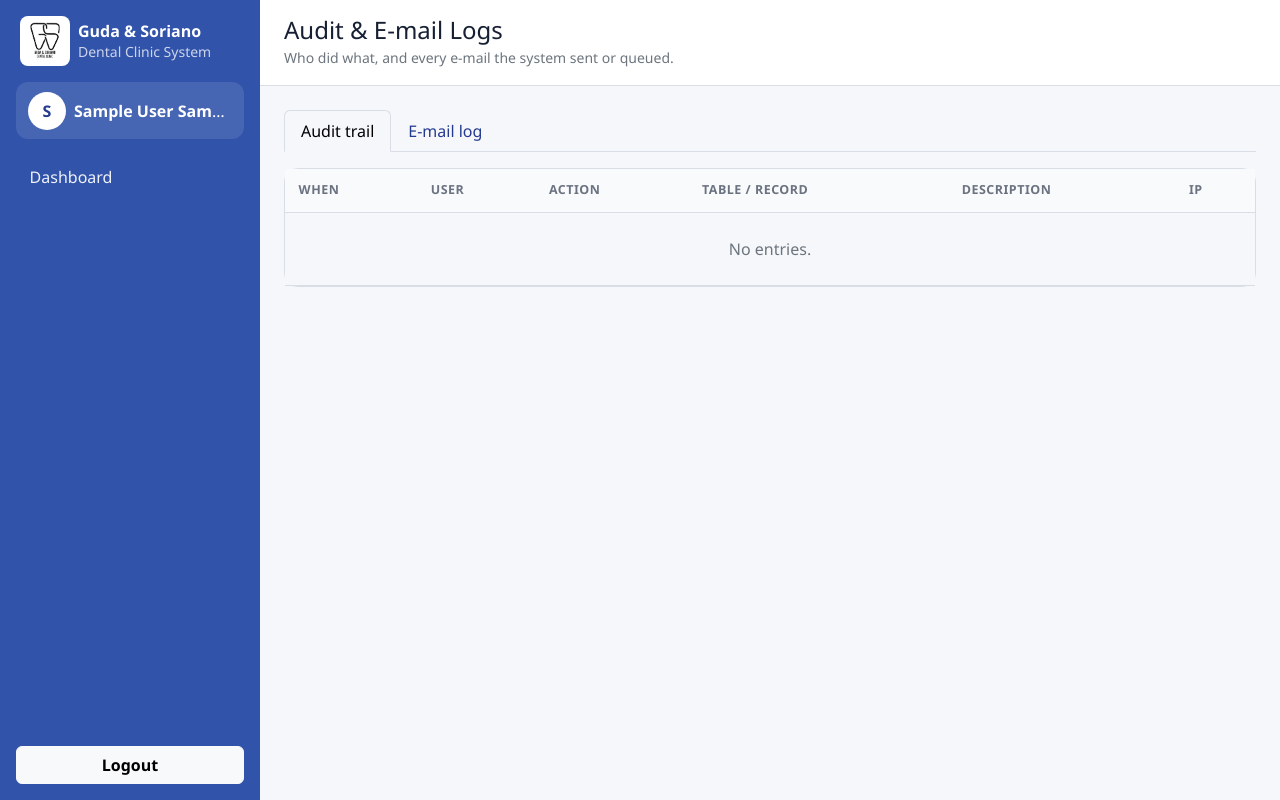
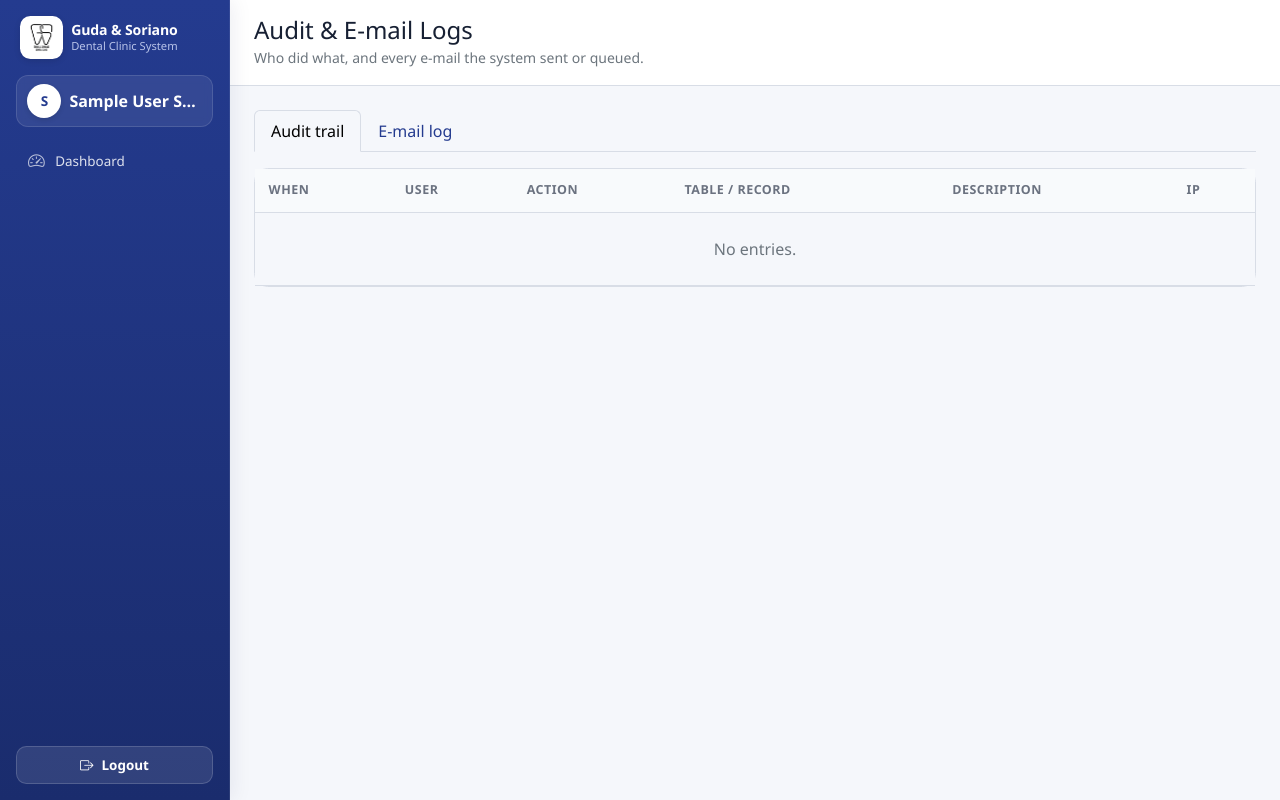
Before and after one commit to atreyuuu009/orachart-laravel, a Laravel app: page /admin/logs in a window 1280 px wide. Run offline with Laravel 12, Linux system fonts and the light colour scheme; the visitor is signed in with stand-in values (Sample User, id 1); data comes from the database, SQL or seed files in the repository; data that the repository does not hold is empty.

Commit message:
beautified the sidebar more

```diff
--- a/public/css/theme.css
+++ b/public/css/theme.css
@@ -6,7 +6,7 @@
   --bs-font-sans-serif: "Segoe UI", system-ui, -apple-system, Roboto, "Helvetica Neue", Arial, sans-serif;
   --gs-primary: #243b8f; --gs-primary-dark: #1b2f75;
   --gs-blue-light: #dff1ff; --gs-blue-medium: #b9def5;
-  --gs-sidebar-w: 260px;
+  --gs-sidebar-w: 230px;
 }
 .btn-primary { --bs-btn-bg: #243b8f; --bs-btn-border-color: #243b8f; --bs-btn-hover-bg: #1b2f75; --bs-btn-hover-border-color: #1b2f75;
   --bs-btn-active-bg: #1b2f75; --bs-btn-active-border-color: #1b2f75; --bs-btn-disabled-bg: #243b8f; --bs-btn-disabled-border-color: #243b8f; }
@@ -41,13 +41,125 @@
 .demo-box { background: var(--gs-blue-light); border-radius: .75rem; padding: .85rem 1rem; font-size: .85rem; }
 
 /* ---------- app shell ---------- */
-.app-sidebar { width: var(--gs-sidebar-w); background-color: #3153aa !important; color: #fff; }
-.app-sidebar .nav-link { color: rgba(255,255,255,.92); border-radius: .6rem; padding: .6rem .85rem; font-weight: 500; }
-.app-sidebar .nav-link:hover { background: rgba(255,255,255,.12); color: #fff; }
-.app-sidebar .nav-link.active { background: #fff; color: var(--gs-primary); font-weight: 700; }
-.user-chip { background: rgba(255,255,255,.1); border-radius: .75rem; padding: .6rem .75rem; }
-.avatar { width: 38px; height: 38px; border-radius: 50%; background: #fff; color: var(--gs-primary); display: grid; place-items: center; font-weight: 700; flex: none; }
-@media (min-width: 992px) { .app-main { margin-left: var(--gs-sidebar-w); } .app-sidebar.offcanvas-lg { position: fixed; top: 0; bottom: 0; left: 0; } }
+.app-sidebar {
+  width: var(--gs-sidebar-w);
+  background: linear-gradient(180deg, #243b8f 0%, #1a2c6d 100%) !important;
+  color: #fff;
+  border-right: 1px solid rgba(255, 255, 255, 0.08);
+  box-shadow: 2px 0 20px rgba(18, 30, 74, 0.08);
+}
+.sidebar-brand-box {
+  background: #ffffff;
+  border-radius: .65rem;
+  padding: .35rem;
+  box-shadow: 0 2px 6px rgba(0, 0, 0, 0.12);
+  display: inline-flex;
+  align-items: center;
+  justify-content: center;
+  flex: none;
+}
+.app-sidebar .brand-logo {
+  width: 32px;
+  height: 32px;
+}
+.app-sidebar .brand-title {
+  font-size: .88rem;
+  font-weight: 700;
+  letter-spacing: -.01em;
+  color: #ffffff;
+  line-height: 1.2;
+}
+.app-sidebar .brand-sub {
+  font-size: .7rem;
+  opacity: .8;
+  color: #dbe4ff;
+  line-height: 1.2;
+}
+.user-chip {
+  background: rgba(255, 255, 255, 0.08);
+  border: 1px solid rgba(255, 255, 255, 0.12);
+  border-radius: .75rem;
+  padding: .5rem .65rem;
+  backdrop-filter: blur(4px);
+}
+.avatar {
+  width: 34px;
+  height: 34px;
+  border-radius: 50%;
+  background: #fff;
+  color: var(--gs-primary);
+  display: grid;
+  place-items: center;
+  font-weight: 700;
+  font-size: .85rem;
+  box-shadow: 0 2px 5px rgba(0, 0, 0, 0.12);
+  flex: none;
+}
+.user-role-badge {
+  font-size: .72rem;
+  color: #b9def5;
+  font-weight: 500;
+}
+.app-sidebar .nav-link {
+  color: rgba(255, 255, 255, 0.85);
+  border-radius: .6rem;
+  padding: .5rem .75rem;
+  font-size: .84rem;
+  font-weight: 500;
+  display: flex;
+  align-items: center;
+  gap: .65rem;
+  transition: all .15s ease-in-out;
+}
+.app-sidebar .nav-link i {
+  font-size: 1.05rem;
+  opacity: .8;
+  display: inline-flex;
+  align-items: center;
+  transition: transform .15s ease-in-out, opacity .15s ease-in-out;
+}
+.app-sidebar .nav-link:hover {
+  background: rgba(255, 255, 255, 0.12);
+  color: #ffffff;
+  transform: translateX(2px);
+}
+.app-sidebar .nav-link:hover i {
+  opacity: 1;
+}
+.app-sidebar .nav-link.active {
+  background: #ffffff;
+  color: var(--gs-primary);
+  font-weight: 700;
+  box-shadow: 0 4px 12px rgba(0, 0, 0, 0.12);
+}
+.app-sidebar .nav-link.active i {
+  color: var(--gs-primary);
+  opacity: 1;
+}
+.sidebar-logout-btn {
+  background: rgba(255, 255, 255, 0.1);
+  color: #ffffff;
+  border: 1px solid rgba(255, 255, 255, 0.16);
+  border-radius: .65rem;
+  padding: .5rem .75rem;
+  font-size: .84rem;
+  font-weight: 600;
+  display: flex;
+  align-items: center;
+  justify-content: center;
+  gap: .5rem;
+  transition: all .2s ease-in-out;
+}
+.sidebar-logout-btn:hover {
+  background: #dc3545;
+  border-color: #dc3545;
+  color: #ffffff;
+  box-shadow: 0 4px 12px rgba(220, 53, 69, 0.3);
+}
+@media (min-width: 992px) {
+  .app-main { margin-left: var(--gs-sidebar-w); }
+  .app-sidebar.offcanvas-lg { position: fixed; top: 0; bottom: 0; left: 0; }
+}
 .topbar { background: #fff; border-bottom: 1px solid var(--bs-border-color); }
 .stat-card .stat-value { font-size: 2rem; font-weight: 800; color: var(--gs-primary); line-height: 1; }
 .table > :not(caption) > * > * { padding: .75rem .85rem; vertical-align: middle; }
--- a/resources/views/layouts/app.blade.php
+++ b/resources/views/layouts/app.blade.php
@@ -4,53 +4,67 @@
   $role = $u->roleName();
   $nav = match ($role) {
     'patient' => [
-      ['dashboard', 'Home', 'dashboard'],
-      ['booking.create', 'Book Appointment', 'booking.*'],
-      ['appointments.mine', 'My Appointments', 'appointments.mine'],
+      ['dashboard', 'Home', 'dashboard', 'bi-house-door'],
+      ['booking.create', 'Book Appointment', 'booking.*', 'bi-calendar-plus'],
+      ['appointments.mine', 'My Appointments', 'appointments.mine', 'bi-calendar-check'],
     ],
     'clinic_staff' => [
-      ['dashboard', 'Dashboard', 'dashboard'],
-      ['booking.staff', 'Create Appointment', 'booking.staff*'],
-      ['appointments.index', 'Manage Appointments', 'appointments.index'],
-      ['calendar', 'Appointment Calendar', 'calendar'],
+      ['dashboard', 'Dashboard', 'dashboard', 'bi-speedometer2'],
+      ['booking.staff', 'Create Appointment', 'booking.staff*', 'bi-calendar-plus'],
+      ['appointments.index', 'Manage Appointments', 'appointments.index', 'bi-calendar-check'],
+      ['calendar', 'Appointment Calendar', 'calendar', 'bi-calendar3'],
     ],
     'dentist' => [
-      ['dashboard', 'Dashboard', 'dashboard'],
-      ['appointments.index', 'My Appointments', 'appointments.index'],
-      ['calendar', 'My Schedule', 'calendar'],
-      ['schedule', 'Hours & Time Off', 'schedule*'],
-      ['odontogram', 'Digital Odontogram', 'odontogram*'],
+      ['dashboard', 'Dashboard', 'dashboard', 'bi-speedometer2'],
+      ['appointments.index', 'My Appointments', 'appointments.index', 'bi-calendar-check'],
+      ['calendar', 'My Schedule', 'calendar', 'bi-calendar3'],
+      ['schedule', 'Hours & Time Off', 'schedule*', 'bi-clock-history'],
+      ['odontogram', 'Digital Odontogram', 'odontogram*', 'bi-clipboard2-pulse'],
     ],
     'admin' => [
-      ['dashboard', 'Dashboard', 'dashboard'],
-      ['appointments.index', 'View Appointments', 'appointments.index'],
-      ['booking.staff', 'Create Appointment', 'booking.staff*'],
-      ['calendar', 'Appointment Calendar', 'calendar'],
-      ['odontogram', 'Digital Odontogram', 'odontogram*'],
-      ['schedule', 'Dentist Schedules', 'schedule*'],
-      ['admin.settings', 'Clinic Settings', 'admin.settings*'],
-      ['admin.logs', 'Audit & E-mail Logs', 'admin.logs'],
+      ['dashboard', 'Dashboard', 'dashboard', 'bi-speedometer2'],
+      ['appointments.index', 'View Appointments', 'appointments.index', 'bi-calendar-check'],
+      ['booking.staff', 'Create Appointment', 'booking.staff*', 'bi-calendar-plus'],
+      ['calendar', 'Appointment Calendar', 'calendar', 'bi-calendar3'],
+      ['odontogram', 'Digital Odontogram', 'odontogram*', 'bi-clipboard2-pulse'],
+      ['schedule', 'Dentist Schedules', 'schedule*', 'bi-clock-history'],
+      ['admin.settings', 'Clinic Settings', 'admin.settings*', 'bi-gear'],
+      ['admin.logs', 'Audit & E-mail Logs', 'admin.logs', 'bi-journal-text'],
     ],
-    default => [['dashboard', 'Dashboard', 'dashboard']],
+    default => [['dashboard', 'Dashboard', 'dashboard', 'bi-speedometer2']],
   };
 @endphp
 @section('body')
 <nav class="app-sidebar offcanvas-lg offcanvas-start d-flex flex-column p-3" tabindex="-1" id="sidebar">
   <div class="d-flex align-items-center gap-2 mb-3 px-1">
-    <span class="bg-white rounded-3 p-1"><img class="brand-logo" src="{{ asset('images/logo-removebg-preview.png') }}" alt="Logo"></span>
-    <div class="lh-sm"><strong>Guda &amp; Soriano</strong><br><small class="opacity-75">Dental Clinic System</small></div>
+    <span class="sidebar-brand-box"><img class="brand-logo" src="{{ asset('images/logo-removebg-preview.png') }}" alt="Logo"></span>
+    <div class="lh-sm">
+      <div class="brand-title">Guda &amp; Soriano</div>
+      <div class="brand-sub">Dental Clinic System</div>
+    </div>
   </div>
   <div class="user-chip d-flex align-items-center gap-2 mb-3">
     <div class="avatar">{{ strtoupper(mb_substr($u->first_name, 0, 1)) }}</div>
-    <div class="lh-sm text-truncate"><strong>{{ $u->full_name }}</strong><br><small class="opacity-75">{{ $u->role_label }}</small></div>
+    <div class="lh-sm text-truncate">
+      <div class="fw-semibold text-truncate">{{ $u->full_name }}</div>
+      <div class="user-role-badge text-truncate">{{ $u->role_label }}</div>
+    </div>
   </div>
   <ul class="nav nav-pills flex-column gap-1 mb-auto">
-    @foreach ($nav as [$route, $label, $pattern])
-      <li class="nav-item"><a class="nav-link {{ request()->routeIs($pattern) ? 'active' : '' }}" href="{{ route($route) }}">{{ $label }}</a></li>
+    @foreach ($nav as [$route, $label, $pattern, $icon])
+      <li class="nav-item">
+        <a class="nav-link {{ request()->routeIs($pattern) ? 'active' : '' }}" href="{{ route($route) }}">
+          <i class="bi {{ $icon }}"></i>
+          <span>{{ $label }}</span>
+        </a>
+      </li>
     @endforeach
   </ul>
   <form method="POST" action="{{ route('logout') }}" class="mt-3">@csrf
-    <button class="btn btn-light w-100 fw-semibold">Logout</button>
+    <button class="btn sidebar-logout-btn w-100">
+      <i class="bi bi-box-arrow-right"></i>
+      <span>Logout</span>
+    </button>
   </form>
 </nav>
 
--- a/resources/views/layouts/base.blade.php
+++ b/resources/views/layouts/base.blade.php
@@ -6,6 +6,7 @@
   <meta name="csrf-token" content="{{ csrf_token() }}">
   <title>@yield('title', 'Guda & Soriano Dental Clinic')</title>
   <link href="https://cdn.jsdelivr.net/npm/bootstrap@5.3.3/dist/css/bootstrap.min.css" rel="stylesheet">
+  <link href="https://cdn.jsdelivr.net/npm/bootstrap-icons@1.11.3/font/bootstrap-icons.min.css" rel="stylesheet">
   <link href="{{ asset('css/theme.css') }}?v={{ filemtime(public_path('css/theme.css')) }}" rel="stylesheet">
   @stack('head')
 </head>
```
